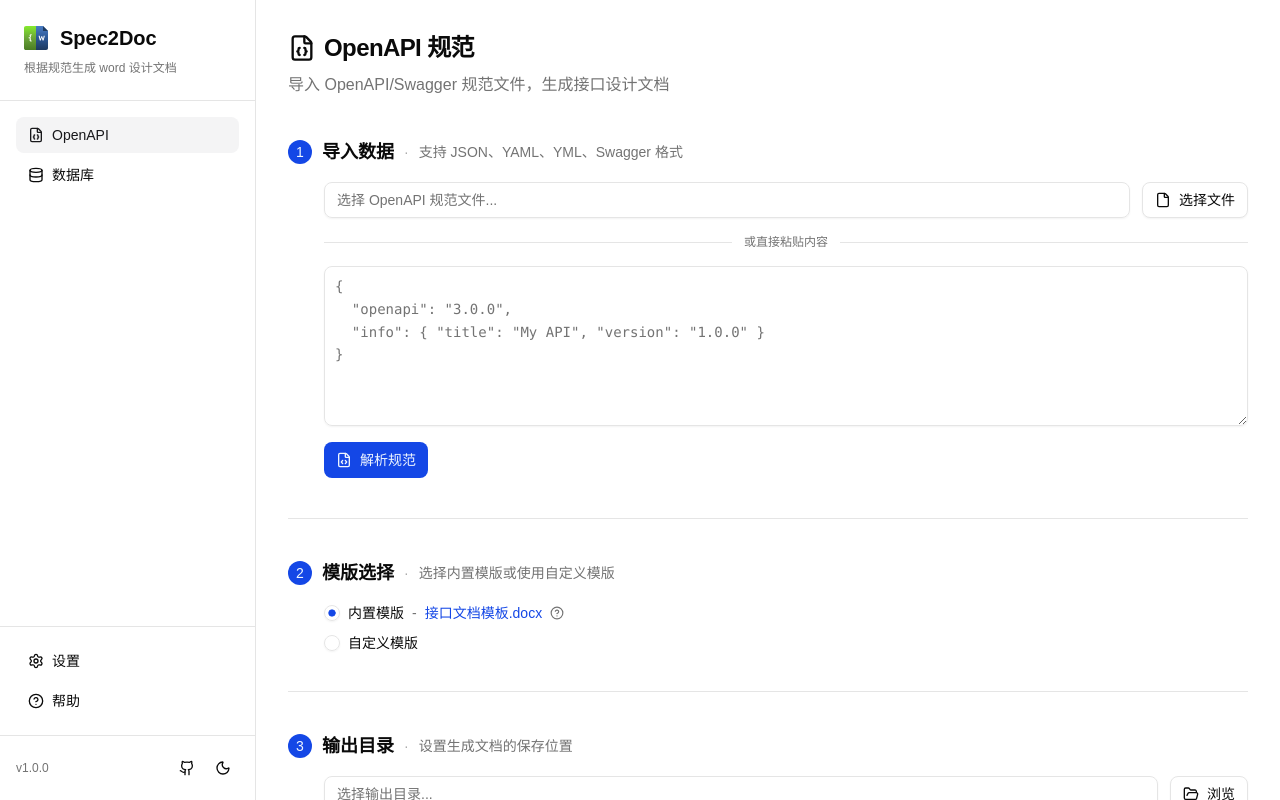
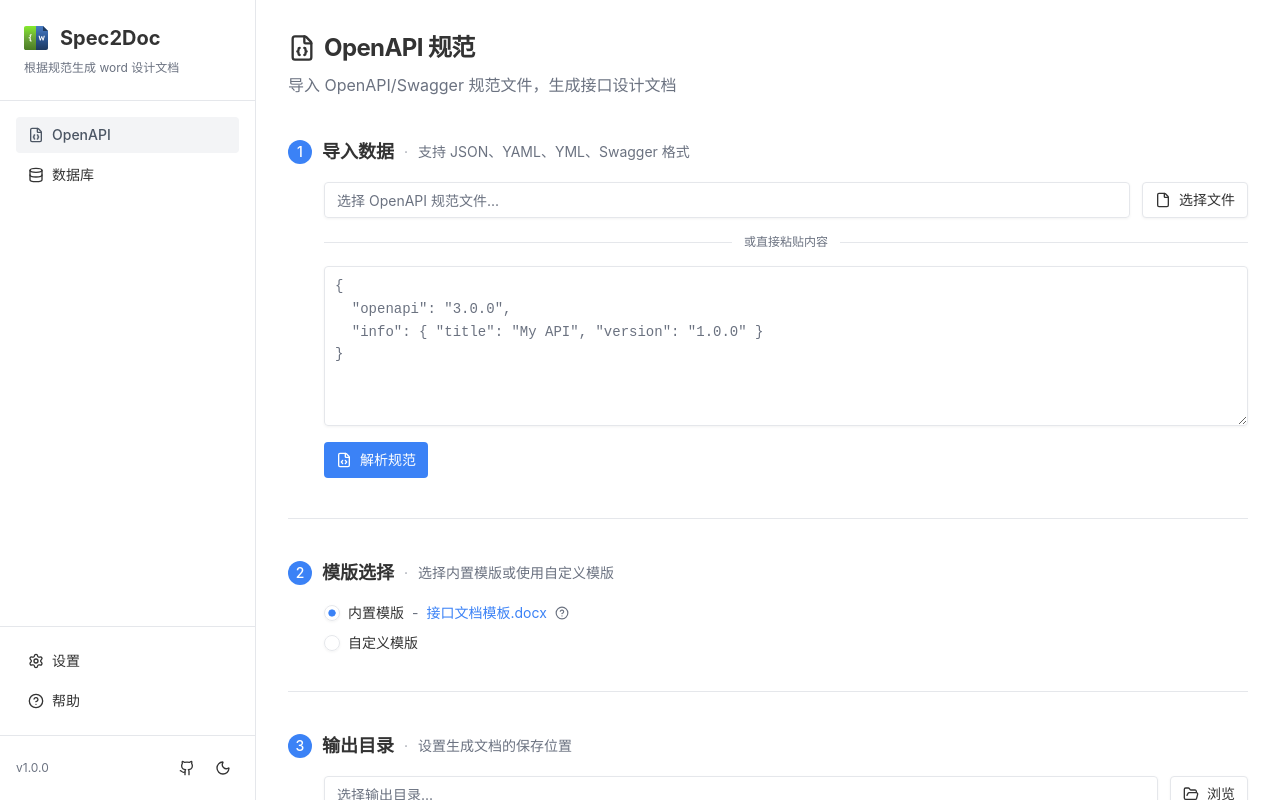
Before and after one commit to LiLittleCat/spec2doc, a React (Vite) app: page / in a window 1280 px wide. Built offline with nearby package versions, Linux system fonts and the light colour scheme; the HTML template or start-up script is replaced by a standard one.

Commit message:
refactor(css): update color variables and enhance shadow utilities

```diff
--- a/src/index.css
+++ b/src/index.css
@@ -5,114 +5,164 @@
 @custom-variant dark (&:is(.dark *));
 
 :root {
-  --background: oklch(1 0 0);
-  --foreground: oklch(0.145 0 0);
-  --card: oklch(1 0 0);
-  --card-foreground: oklch(0.145 0 0);
-  --popover: oklch(1 0 0);
-  --popover-foreground: oklch(0.145 0 0);
-  --primary: oklch(0.488 0.243 264.376);
-  --primary-foreground: oklch(0.97 0.014 254.604);
-  --secondary: oklch(0.967 0.001 286.375);
-  --secondary-foreground: oklch(0.21 0.006 285.885);
-  --muted: oklch(0.97 0 0);
-  --muted-foreground: oklch(0.556 0 0);
-  --accent: oklch(0.488 0.243 264.376);
-  --accent-foreground: oklch(0.97 0.014 254.604);
-  --destructive: oklch(0.58 0.22 27);
-  --border: oklch(0.922 0 0);
-  --input: oklch(0.922 0 0);
-  --ring: oklch(0.708 0 0);
-  --chart-1: oklch(0.809 0.105 251.813);
-  --chart-2: oklch(0.623 0.214 259.815);
-  --chart-3: oklch(0.546 0.245 262.881);
-  --chart-4: oklch(0.488 0.243 264.376);
-  --chart-5: oklch(0.424 0.199 265.638);
-  --radius: 0.625rem;
-  --sidebar: oklch(0.985 0 0);
-  --sidebar-foreground: oklch(0.145 0 0);
-  --sidebar-primary: oklch(0.546 0.245 262.881);
-  --sidebar-primary-foreground: oklch(0.97 0.014 254.604);
-  --sidebar-accent: oklch(0.488 0.243 264.376);
-  --sidebar-accent-foreground: oklch(0.97 0.014 254.604);
-  --sidebar-border: oklch(0.922 0 0);
-  --sidebar-ring: oklch(0.708 0 0);
+  --background: oklch(1.0000 0 0);
+  --foreground: oklch(0.3211 0 0);
+  --card: oklch(1.0000 0 0);
+  --card-foreground: oklch(0.3211 0 0);
+  --popover: oklch(1.0000 0 0);
+  --popover-foreground: oklch(0.3211 0 0);
+  --primary: oklch(0.6231 0.1880 259.8145);
+  --primary-foreground: oklch(1.0000 0 0);
+  --secondary: oklch(0.9670 0.0029 264.5419);
+  --secondary-foreground: oklch(0.4461 0.0263 256.8018);
+  --muted: oklch(0.9846 0.0017 247.8389);
+  --muted-foreground: oklch(0.5510 0.0234 264.3637);
+  --accent: oklch(0.9514 0.0250 236.8242);
+  --accent-foreground: oklch(0.3791 0.1378 265.5222);
+  --destructive: oklch(0.6368 0.2078 25.3313);
+  --destructive-foreground: oklch(1.0000 0 0);
+  --border: oklch(0.9276 0.0058 264.5313);
+  --input: oklch(0.9276 0.0058 264.5313);
+  --ring: oklch(0.6231 0.1880 259.8145);
+  --chart-1: oklch(0.6231 0.1880 259.8145);
+  --chart-2: oklch(0.5461 0.2152 262.8809);
+  --chart-3: oklch(0.4882 0.2172 264.3763);
+  --chart-4: oklch(0.4244 0.1809 265.6377);
+  --chart-5: oklch(0.3791 0.1378 265.5222);
+  --sidebar: oklch(0.9846 0.0017 247.8389);
+  --sidebar-foreground: oklch(0.3211 0 0);
+  --sidebar-primary: oklch(0.6231 0.1880 259.8145);
+  --sidebar-primary-foreground: oklch(1.0000 0 0);
+  --sidebar-accent: oklch(0.9514 0.0250 236.8242);
+  --sidebar-accent-foreground: oklch(0.3791 0.1378 265.5222);
+  --sidebar-border: oklch(0.9276 0.0058 264.5313);
+  --sidebar-ring: oklch(0.6231 0.1880 259.8145);
+  --font-sans: Inter, sans-serif;
+  --font-serif: Source Serif 4, serif;
+  --font-mono: JetBrains Mono, monospace;
+  --radius: 0.375rem;
+  --shadow-x: 0;
+  --shadow-y: 1px;
+  --shadow-blur: 3px;
+  --shadow-spread: 0px;
+  --shadow-opacity: 0.1;
+  --shadow-color: oklch(0 0 0);
+  --shadow-2xs: 0 1px 3px 0px hsl(0 0% 0% / 0.05);
+  --shadow-xs: 0 1px 3px 0px hsl(0 0% 0% / 0.05);
+  --shadow-sm: 0 1px 3px 0px hsl(0 0% 0% / 0.10), 0 1px 2px -1px hsl(0 0% 0% / 0.10);
+  --shadow: 0 1px 3px 0px hsl(0 0% 0% / 0.10), 0 1px 2px -1px hsl(0 0% 0% / 0.10);
+  --shadow-md: 0 1px 3px 0px hsl(0 0% 0% / 0.10), 0 2px 4px -1px hsl(0 0% 0% / 0.10);
+  --shadow-lg: 0 1px 3px 0px hsl(0 0% 0% / 0.10), 0 4px 6px -1px hsl(0 0% 0% / 0.10);
+  --shadow-xl: 0 1px 3px 0px hsl(0 0% 0% / 0.10), 0 8px 10px -1px hsl(0 0% 0% / 0.10);
+  --shadow-2xl: 0 1px 3px 0px hsl(0 0% 0% / 0.25);
+  --tracking-normal: 0em;
+  --spacing: 0.25rem;
 }
 
 .dark {
-  --background: oklch(0.145 0 0);
-  --foreground: oklch(0.985 0 0);
-  --card: oklch(0.205 0 0);
-  --card-foreground: oklch(0.985 0 0);
-  --popover: oklch(0.205 0 0);
-  --popover-foreground: oklch(0.985 0 0);
-  --primary: oklch(0.42 0.18 266);
-  --primary-foreground: oklch(0.97 0.014 254.604);
-  --secondary: oklch(0.274 0.006 286.033);
-  --secondary-foreground: oklch(0.985 0 0);
-  --muted: oklch(0.269 0 0);
-  --muted-foreground: oklch(0.708 0 0);
-  --accent: oklch(0.42 0.18 266);
-  --accent-foreground: oklch(0.97 0.014 254.604);
-  --destructive: oklch(0.704 0.191 22.216);
-  --border: oklch(1 0 0 / 10%);
-  --input: oklch(1 0 0 / 15%);
-  --ring: oklch(0.556 0 0);
-  --chart-1: oklch(0.809 0.105 251.813);
-  --chart-2: oklch(0.623 0.214 259.815);
-  --chart-3: oklch(0.546 0.245 262.881);
-  --chart-4: oklch(0.488 0.243 264.376);
-  --chart-5: oklch(0.424 0.199 265.638);
-  --sidebar: oklch(0.205 0 0);
-  --sidebar-foreground: oklch(0.985 0 0);
-  --sidebar-primary: oklch(0.623 0.214 259.815);
-  --sidebar-primary-foreground: oklch(0.97 0.014 254.604);
-  --sidebar-accent: oklch(0.42 0.18 266);
-  --sidebar-accent-foreground: oklch(0.97 0.014 254.604);
-  --sidebar-border: oklch(1 0 0 / 10%);
-  --sidebar-ring: oklch(0.556 0 0);
+  --background: oklch(0.2046 0 0);
+  --foreground: oklch(0.9219 0 0);
+  --card: oklch(0.2686 0 0);
+  --card-foreground: oklch(0.9219 0 0);
+  --popover: oklch(0.2686 0 0);
+  --popover-foreground: oklch(0.9219 0 0);
+  --primary: oklch(0.6231 0.1880 259.8145);
+  --primary-foreground: oklch(1.0000 0 0);
+  --secondary: oklch(0.2686 0 0);
+  --secondary-foreground: oklch(0.9219 0 0);
+  --muted: oklch(0.2393 0 0);
+  --muted-foreground: oklch(0.7155 0 0);
+  --accent: oklch(0.3791 0.1378 265.5222);
+  --accent-foreground: oklch(0.8823 0.0571 254.1284);
+  --destructive: oklch(0.6368 0.2078 25.3313);
+  --destructive-foreground: oklch(1.0000 0 0);
+  --border: oklch(0.3715 0 0);
+  --input: oklch(0.3715 0 0);
+  --ring: oklch(0.6231 0.1880 259.8145);
+  --chart-1: oklch(0.7137 0.1434 254.6240);
+  --chart-2: oklch(0.6231 0.1880 259.8145);
+  --chart-3: oklch(0.5461 0.2152 262.8809);
+  --chart-4: oklch(0.4882 0.2172 264.3763);
+  --chart-5: oklch(0.4244 0.1809 265.6377);
+  --sidebar: oklch(0.2046 0 0);
+  --sidebar-foreground: oklch(0.9219 0 0);
+  --sidebar-primary: oklch(0.6231 0.1880 259.8145);
+  --sidebar-primary-foreground: oklch(1.0000 0 0);
+  --sidebar-accent: oklch(0.3791 0.1378 265.5222);
+  --sidebar-accent-foreground: oklch(0.8823 0.0571 254.1284);
+  --sidebar-border: oklch(0.3715 0 0);
+  --sidebar-ring: oklch(0.6231 0.1880 259.8145);
+  --font-sans: Inter, sans-serif;
+  --font-serif: Source Serif 4, serif;
+  --font-mono: JetBrains Mono, monospace;
+  --radius: 0.375rem;
+  --shadow-x: 0;
+  --shadow-y: 1px;
+  --shadow-blur: 3px;
+  --shadow-spread: 0px;
+  --shadow-opacity: 0.1;
+  --shadow-color: oklch(0 0 0);
+  --shadow-2xs: 0 1px 3px 0px hsl(0 0% 0% / 0.05);
+  --shadow-xs: 0 1px 3px 0px hsl(0 0% 0% / 0.05);
+  --shadow-sm: 0 1px 3px 0px hsl(0 0% 0% / 0.10), 0 1px 2px -1px hsl(0 0% 0% / 0.10);
+  --shadow: 0 1px 3px 0px hsl(0 0% 0% / 0.10), 0 1px 2px -1px hsl(0 0% 0% / 0.10);
+  --shadow-md: 0 1px 3px 0px hsl(0 0% 0% / 0.10), 0 2px 4px -1px hsl(0 0% 0% / 0.10);
+  --shadow-lg: 0 1px 3px 0px hsl(0 0% 0% / 0.10), 0 4px 6px -1px hsl(0 0% 0% / 0.10);
+  --shadow-xl: 0 1px 3px 0px hsl(0 0% 0% / 0.10), 0 8px 10px -1px hsl(0 0% 0% / 0.10);
+  --shadow-2xl: 0 1px 3px 0px hsl(0 0% 0% / 0.25);
 }
 
 @theme inline {
-  --font-sans: "Inter Variable", sans-serif;
+  --color-background: var(--background);
+  --color-foreground: var(--foreground);
+  --color-card: var(--card);
+  --color-card-foreground: var(--card-foreground);
+  --color-popover: var(--popover);
+  --color-popover-foreground: var(--popover-foreground);
+  --color-primary: var(--primary);
+  --color-primary-foreground: var(--primary-foreground);
+  --color-secondary: var(--secondary);
+  --color-secondary-foreground: var(--secondary-foreground);
+  --color-muted: var(--muted);
+  --color-muted-foreground: var(--muted-foreground);
+  --color-accent: var(--accent);
+  --color-accent-foreground: var(--accent-foreground);
+  --color-destructive: var(--destructive);
+  --color-destructive-foreground: var(--destructive-foreground);
+  --color-border: var(--border);
+  --color-input: var(--input);
+  --color-ring: var(--ring);
+  --color-chart-1: var(--chart-1);
+  --color-chart-2: var(--chart-2);
+  --color-chart-3: var(--chart-3);
+  --color-chart-4: var(--chart-4);
+  --color-chart-5: var(--chart-5);
+  --color-sidebar: var(--sidebar);
+  --color-sidebar-foreground: var(--sidebar-foreground);
+  --color-sidebar-primary: var(--sidebar-primary);
+  --color-sidebar-primary-foreground: var(--sidebar-primary-foreground);
+  --color-sidebar-accent: var(--sidebar-accent);
+  --color-sidebar-accent-foreground: var(--sidebar-accent-foreground);
+  --color-sidebar-border: var(--sidebar-border);
   --color-sidebar-ring: var(--sidebar-ring);
-  --color-sidebar-border: var(--sidebar-border);
-  --color-sidebar-accent-foreground: var(--sidebar-accent-foreground);
-  --color-sidebar-accent: var(--sidebar-accent);
-  --color-sidebar-primary-foreground: var(--sidebar-primary-foreground);
-  --color-sidebar-primary: var(--sidebar-primary);
-  --color-sidebar-foreground: var(--sidebar-foreground);
-  --color-sidebar: var(--sidebar);
-  --color-chart-5: var(--chart-5);
-  --color-chart-4: var(--chart-4);
-  --color-chart-3: var(--chart-3);
-  --color-chart-2: var(--chart-2);
-  --color-chart-1: var(--chart-1);
-  --color-ring: var(--ring);
-  --color-input: var(--input);
-  --color-border: var(--border);
-  --color-destructive: var(--destructive);
-  --color-accent-foreground: var(--accent-foreground);
-  --color-accent: var(--accent);
-  --color-muted-foreground: var(--muted-foreground);
-  --color-muted: var(--muted);
-  --color-secondary-foreground: var(--secondary-foreground);
-  --color-secondary: var(--secondary);
-  --color-primary-foreground: var(--primary-foreground);
-  --color-primary: var(--primary);
-  --color-popover-foreground: var(--popover-foreground);
-  --color-popover: var(--popover);
-  --color-card-foreground: var(--card-foreground);
-  --color-card: var(--card);
-  --color-foreground: var(--foreground);
-  --color-background: var(--background);
+
+  --font-sans: var(--font-sans);
+  --font-mono: var(--font-mono);
+  --font-serif: var(--font-serif);
+
   --radius-sm: calc(var(--radius) - 4px);
   --radius-md: calc(var(--radius) - 2px);
   --radius-lg: var(--radius);
   --radius-xl: calc(var(--radius) + 4px);
-  --radius-2xl: calc(var(--radius) + 8px);
-  --radius-3xl: calc(var(--radius) + 12px);
-  --radius-4xl: calc(var(--radius) + 16px);
+
+  --shadow-2xs: var(--shadow-2xs);
+  --shadow-xs: var(--shadow-xs);
+  --shadow-sm: var(--shadow-sm);
+  --shadow: var(--shadow);
+  --shadow-md: var(--shadow-md);
+  --shadow-lg: var(--shadow-lg);
+  --shadow-xl: var(--shadow-xl);
+  --shadow-2xl: var(--shadow-2xl);
 }
 
 @layer base {
```
